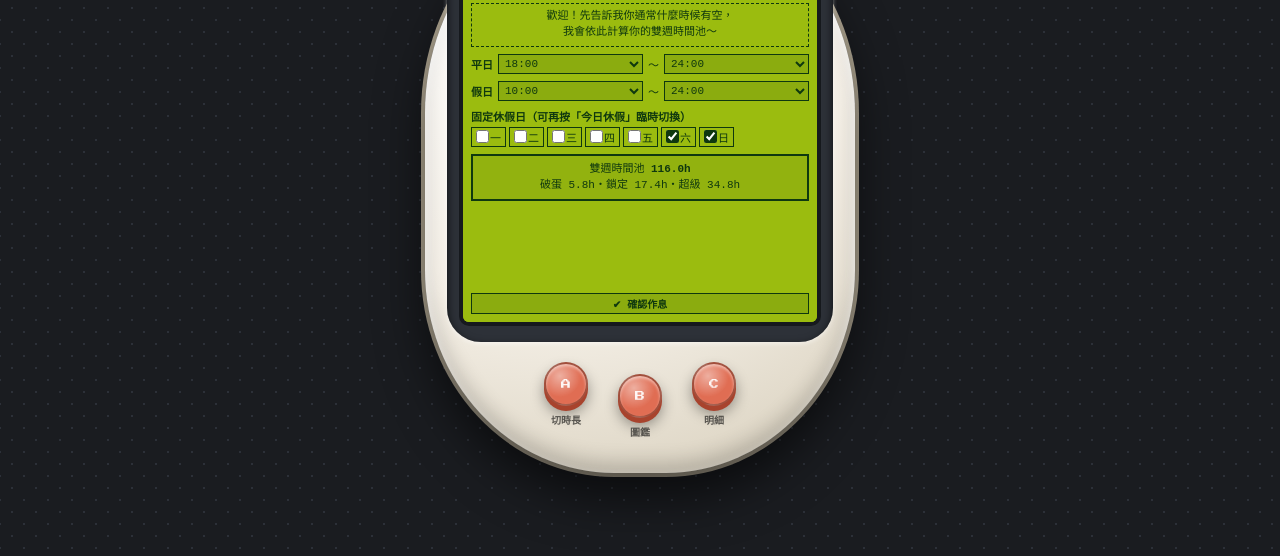
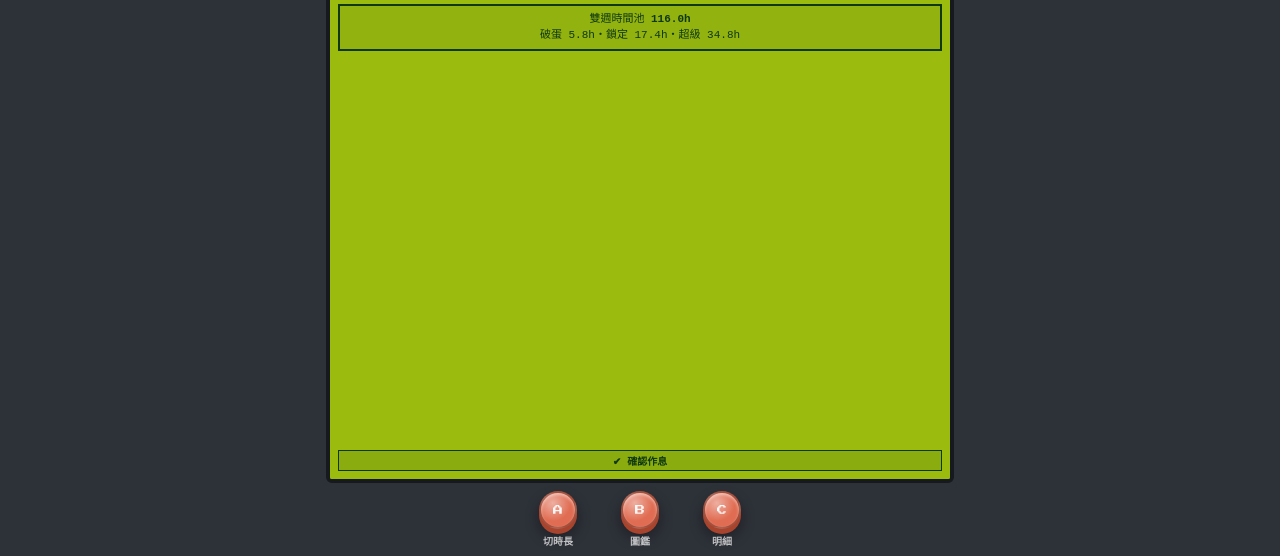
Before and after one commit to snail356/after_work_gotchi, a plain HTML site: page index.html in a window 1280 px wide. Shown: the part 244-800 px from the top of the page. Drawn offline with Linux system fonts and the light colour scheme; a web font is replaced by a local one.

Commit message:
feat: 一般模式改為全螢幕 RWD，測試模式才顯示電子雞外殼
Co-Authored-By: Claude Opus 5.5 <noreply@anthropic.com>

```diff
--- a/index.html
+++ b/index.html
@@ -2,7 +2,7 @@
 <html lang="zh-TW">
 <head>
     <meta charset="UTF-8">
-    <meta name="viewport" content="width=device-width, initial-scale=1.0, maximum-scale=1.0, user-scalable=no">
+    <meta name="viewport" content="width=device-width, initial-scale=1.0, maximum-scale=1.0, user-scalable=no, viewport-fit=cover">
     <title>AFTER-WORK GOTCHI | 下班時間紀錄與微規劃養成 MVP</title>
     <!-- 引入復古像素字體 (Pure Vanilla CSS + Google Fonts) -->
     <link rel="preconnect" href="https://fonts.googleapis.com">
@@ -809,6 +809,71 @@
         }
 
         /* ==========================================================================
+           10.5 全螢幕 RWD 模式 (測試面板關閉時)：拿掉蛋形外殼，螢幕撐滿視窗
+           ========================================================================== */
+        body.fullscreen-mode {
+            height: 100dvh;
+            background: var(--bezel-bg);
+        }
+        body.fullscreen-mode .app-layout {
+            width: 100%;
+            height: 100%;
+            padding: 0;
+            gap: 0;
+            transform: none !important;
+        }
+        body.fullscreen-mode .device-column {
+            width: 100%;
+            max-width: 640px;
+            height: 100%;
+            margin: 0 auto;
+            padding: env(safe-area-inset-top) 0 0 0;
+        }
+        body.fullscreen-mode .top-utility-bar {
+            max-width: none;
+            margin: 0;
+            padding: 6px 8px;
+        }
+        body.fullscreen-mode .theme-picker,
+        body.fullscreen-mode .keychain-loop,
+        body.fullscreen-mode .shell-brand { display: none; }
+        body.fullscreen-mode .top-utility-bar > div:last-child { margin-left: auto; }
+        body.fullscreen-mode .tamagotchi-shell {
+            max-width: none;
+            flex: 1;
+            min-height: 0;
+            display: flex;
+            flex-direction: column;
+            background: var(--bezel-bg);
+            border-radius: 0;
+            padding: 0;
+            box-shadow: none;
+        }
+        body.fullscreen-mode .lcd-bezel {
+            flex: 1;
+            min-height: 0;
+            display: flex;
+            flex-direction: column;
+            border-radius: 0;
+            padding: 0 6px;
+            box-shadow: none;
+        }
+        body.fullscreen-mode .lcd-screen {
+            flex: 1;
+            min-height: 0;
+            height: auto;
+            border-radius: 6px;
+        }
+        body.fullscreen-mode .physical-controls {
+            margin: 0;
+            gap: 44px;
+            padding: 8px 0 calc(8px + env(safe-area-inset-bottom)) 0;
+        }
+        body.fullscreen-mode .phys-btn-col:nth-child(2) { margin-top: 0; }
+        body.fullscreen-mode .phys-btn { width: 38px; height: 38px; }
+        body.fullscreen-mode .phys-btn-label { margin-top: 4px; color: rgba(255, 255, 255, 0.7); }
+
+        /* ==========================================================================
            11. 底部「規格驗證模擬器」卡片
            ========================================================================== */
         .simulator-card {
@@ -882,7 +947,7 @@
         }
     </style>
 </head>
-<body>
+<body class="fullscreen-mode">
 
     <div id="appLayout" class="app-layout">
         <!-- 左側規格驗證模擬器 -->
@@ -2316,7 +2381,10 @@
             const mover = document.getElementById('petMover');
             const icon = document.getElementById('petActionIcon');
             clearTimeout(petUseTimer);
-            mover.style.transform = `translate(${move.x}px, ${move.y}px)`;
+            // 依舞台寬度換算水平位移 (原始 354px 寬時為 ±105px)，全螢幕時也能走到角落
+            const stageW = document.querySelector('.lcd-stage').offsetWidth || 354;
+            const dx = Math.sign(move.x) * Math.max(Math.abs(move.x), stageW / 2 - 72);
+            mover.style.transform = `translate(${dx}px, ${move.y}px)`;
             icon.textContent = move.icon;
             icon.classList.remove('hidden');
             petUseTimer = setTimeout(() => {
@@ -2881,6 +2949,8 @@
         const SIM_PANEL_KEY = 'awg_sim_panel_open';
         function applySimulatorVisibility(open) {
             document.getElementById('simulatorCard').classList.toggle('hidden', !open);
+            // 測試模式才顯示蛋形外殼；一般模式依視窗全螢幕顯示
+            document.body.classList.toggle('fullscreen-mode', !open);
             const btn = document.getElementById('simToggleBtn');
             btn.style.background = open ? '#475569' : '';
             btn.setAttribute('aria-pressed', open ? 'true' : 'false');
@@ -2896,6 +2966,7 @@
         function fitLayoutToViewport() {
             const layout = document.getElementById('appLayout');
             layout.style.transform = 'none';
+            if (document.body.classList.contains('fullscreen-mode')) return; // 全螢幕模式不縮放
             const scale = Math.min(1, window.innerWidth / layout.offsetWidth, window.innerHeight / layout.offsetHeight);
             layout.style.transform = `scale(${scale})`;
         }
```
